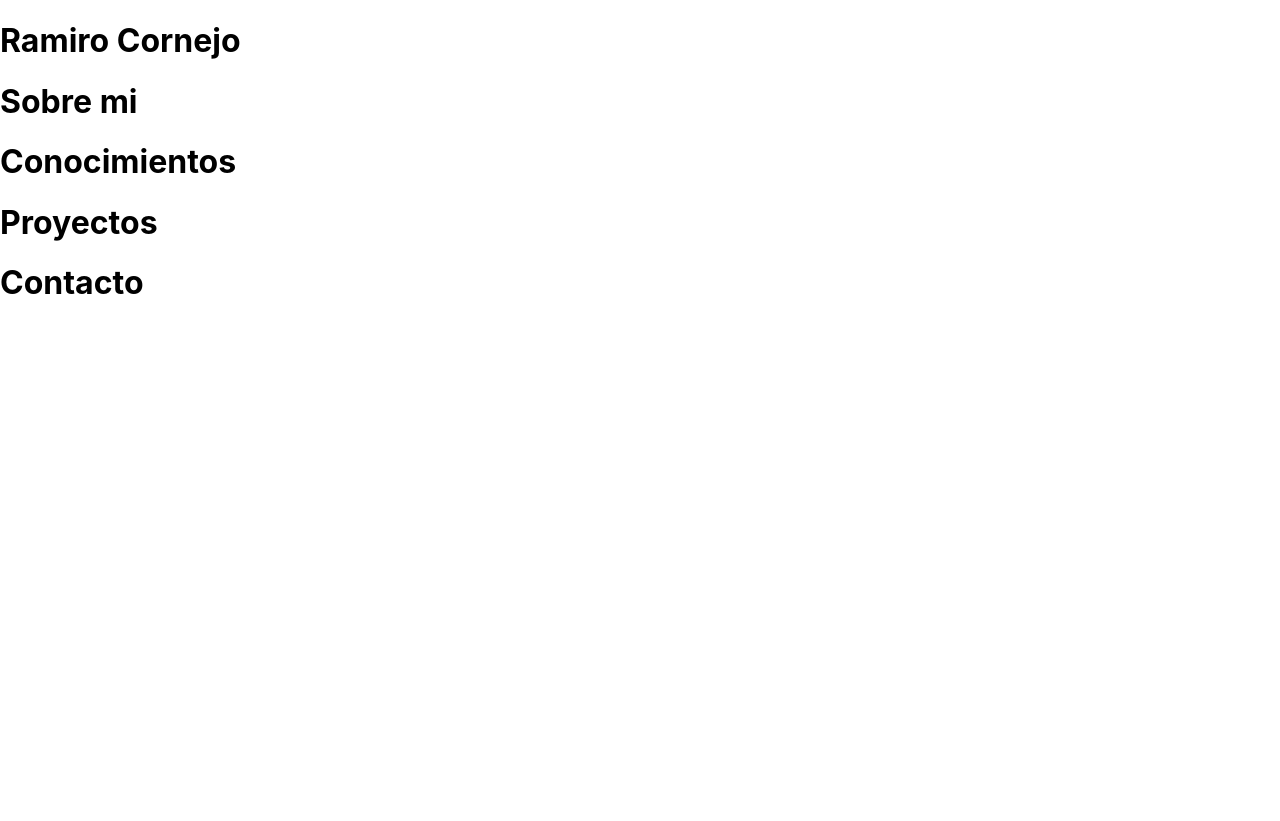
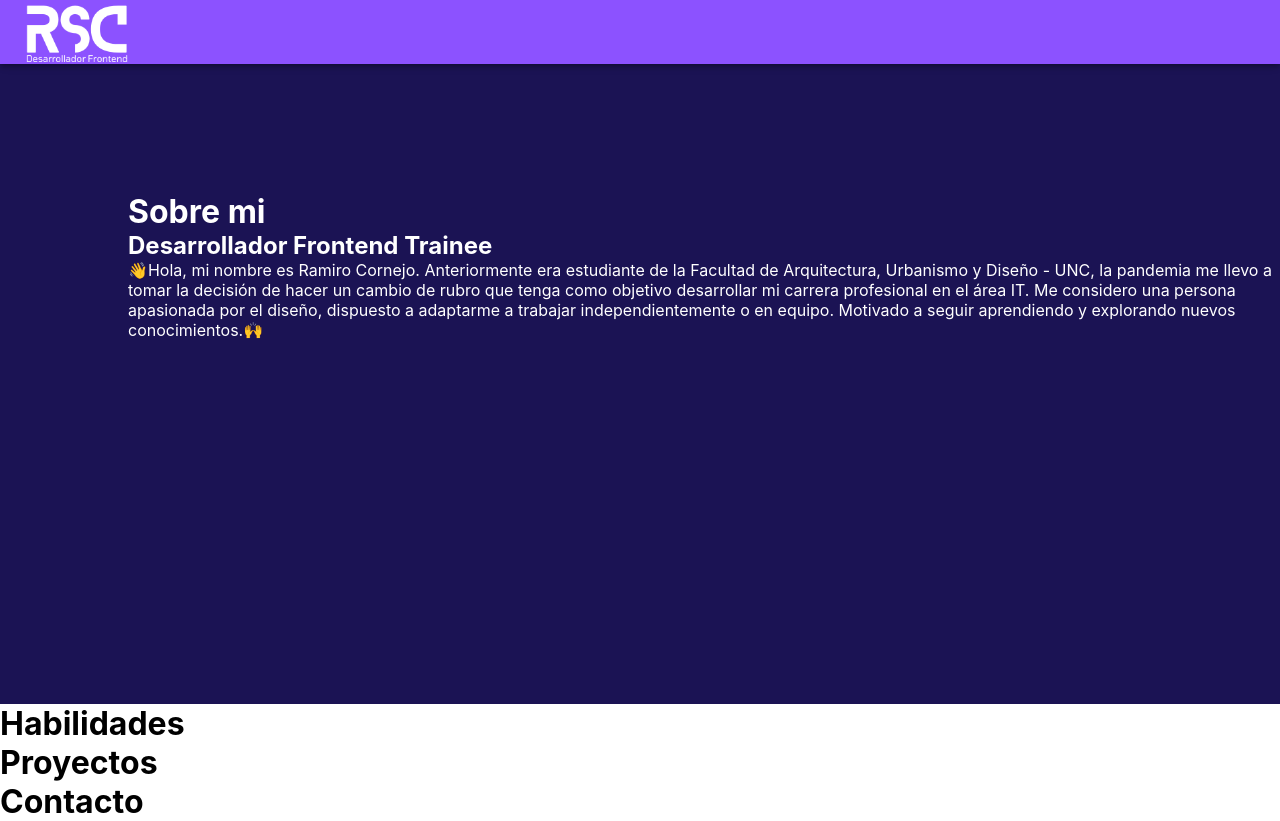
Before and after one commit to ramiro-cornejo/portfolio, a React (Create React App) app: page / in a window 1280 px wide. Before the commit the page ends 800 px from the top, so only its background shows below. Built offline with nearby package versions, Linux system fonts and the light colour scheme; the HTML template or start-up script is replaced by a standard one.

Commit message:
Armando NavBar-About

```diff
--- a/package.json
+++ b/package.json
@@ -3,6 +3,9 @@
   "version": "0.1.0",
   "private": true,
   "dependencies": {
+    "@emotion/react": "^11.9.0",
+    "@emotion/styled": "^11.8.1",
+    "@mui/material": "^5.6.0",
     "@testing-library/jest-dom": "^5.16.3",
     "@testing-library/react": "^12.1.4",
     "@testing-library/user-event": "^13.5.0",
--- a/src/App.js
+++ b/src/App.js
@@ -1,3 +1,4 @@
+
 import { NavBar } from "./componentes/NavBar/NavBar";
 import { About }  from "./componentes/About/About";
 import { Skills } from "./componentes/Skills/Skills";
@@ -7,14 +8,22 @@ import { Contact } from "./componentes/Contact/Contact";
 
 
 
+
 function App() {
+
+
   return (
-    <><NavBar />
-      <About />
-      <Skills />
-      <Projets />
-      <Contact /></>
+    <>
+    <div>
+      <NavBar />
+      <About title="Sobre mi" id="about" dark={ true } />
+      <Skills title="Habilidades" id="skills" dark={ false }/>
+      <Projets title="Proyectos" id="projets" dark={ true }/>
+      <Contact title="Contacto" id="contact" dark={ false }/>
+    </div>
+    </>
   );
 }
 
+
 export default App;
--- /dev/null
+++ b/src/componentes/About/About.css
@@ -0,0 +1,18 @@
+* {
+    margin: 0px;
+    padding: 0px;
+    -webkit-box-sizing: border-box;
+            box-sizing: border-box;
+}
+
+.section {
+    background-color: #1b1354;
+    min-height: 80vh;
+    color: #ffffff;
+    text-align:start;
+    width: 100%;
+    padding-top: 10%;
+    padding-left: 10%;
+
+
+}
--- a/src/componentes/About/About.js
+++ b/src/componentes/About/About.js
@@ -1,17 +1,25 @@
-import React from "react"
+
+import React from 'react'
+import '../About/About.css'
+
+
+export const About = () => {
+
+    return (
+
+        <div className="section">
+            <h1>Sobre mi</h1>
+
+            <h2>Desarrollador Frontend Trainee</h2>
+            <p>👋Hola, mi nombre es Ramiro Cornejo.
+                Anteriormente era estudiante de la Facultad de Arquitectura, Urbanismo y Diseño - UNC, la pandemia me llevo a tomar la decisión de hacer un cambio de rubro que tenga como objetivo desarrollar mi carrera profesional en el área IT. Me considero una persona apasionada por el diseño, dispuesto a adaptarme a trabajar independientemente o en equipo.
+                Motivado a seguir aprendiendo y explorando nuevos conocimientos.🙌</p>
+        </div>
+
+
+    )
+}
 
 
 
-export const About = () => {
-    return (
-        <>
-        <header>
-
-                <h1>Sobre mi</h1>
-        </header>
-
-        </>
-    )
-}
-
 export default About
--- /dev/null
+++ b/src/componentes/NavBar/NavBar.css
@@ -0,0 +1,24 @@
+
+.root {
+    margin-top: 0%;
+    margin-left: 0%;
+    right: 0%;
+    z-index: 999;
+
+
+}
+.toolbar {
+    background-color: #8C52FF;
+    display: flex;
+    justify-content: flex-start;
+    align-items: center;
+    width: 100%;
+
+}
+.logo {
+    height: 4.0rem;
+    object-fit: contain;
+}
+:hover {
+    cursor: pointer;
+}
--- a/src/componentes/NavBar/NavBar.js
+++ b/src/componentes/NavBar/NavBar.js
@@ -1,16 +1,19 @@
-import React from "react"
+import { AppBar, Toolbar } from "@mui/material"
+import React from 'react'
+import logo from "../images/logo.png"
+import '../NavBar/NavBar.css'
+
 
 
 
 export const NavBar = () => {
+
     return (
-        <>
-        <header className="header">
-
-                <h1>Ramiro Cornejo</h1>
-        </header>
-
-        </>
+        <AppBar position="sticky" className="root">
+            <Toolbar className="toolbar">
+                <img src={logo} className="logo" alt="Logo" />
+            </Toolbar>
+        </AppBar>
     )
 }
 
--- a/src/componentes/Skills/Skills.js
+++ b/src/componentes/Skills/Skills.js
@@ -7,7 +7,7 @@ export const Skills = () => {
         <>
         <header>
 
-                <h1>Conocimientos</h1>
+                <h1>Habilidades</h1>
         </header>
 
         </>
```
Also changed, not shown: src/App.css (deleted, +0 -38 lines), src/componentes/images/logo.png (added), 1 other file (tests, documents, lock files or other folders).
